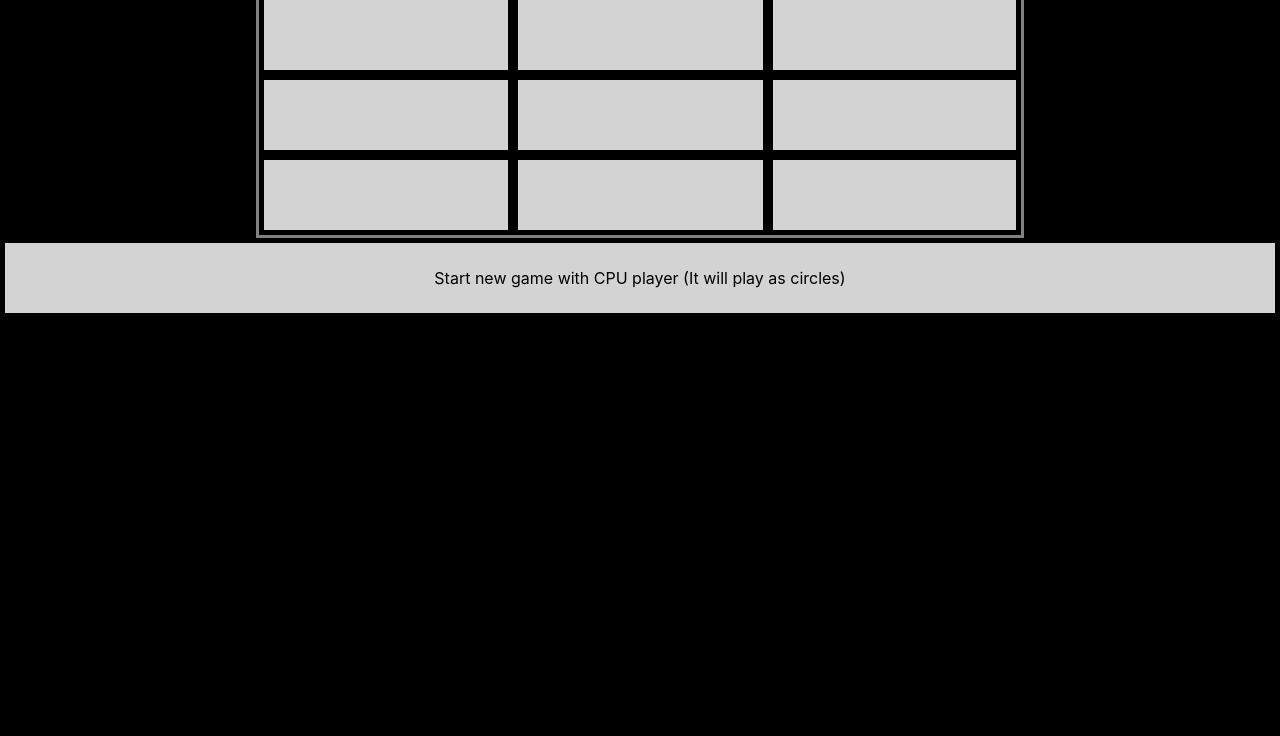
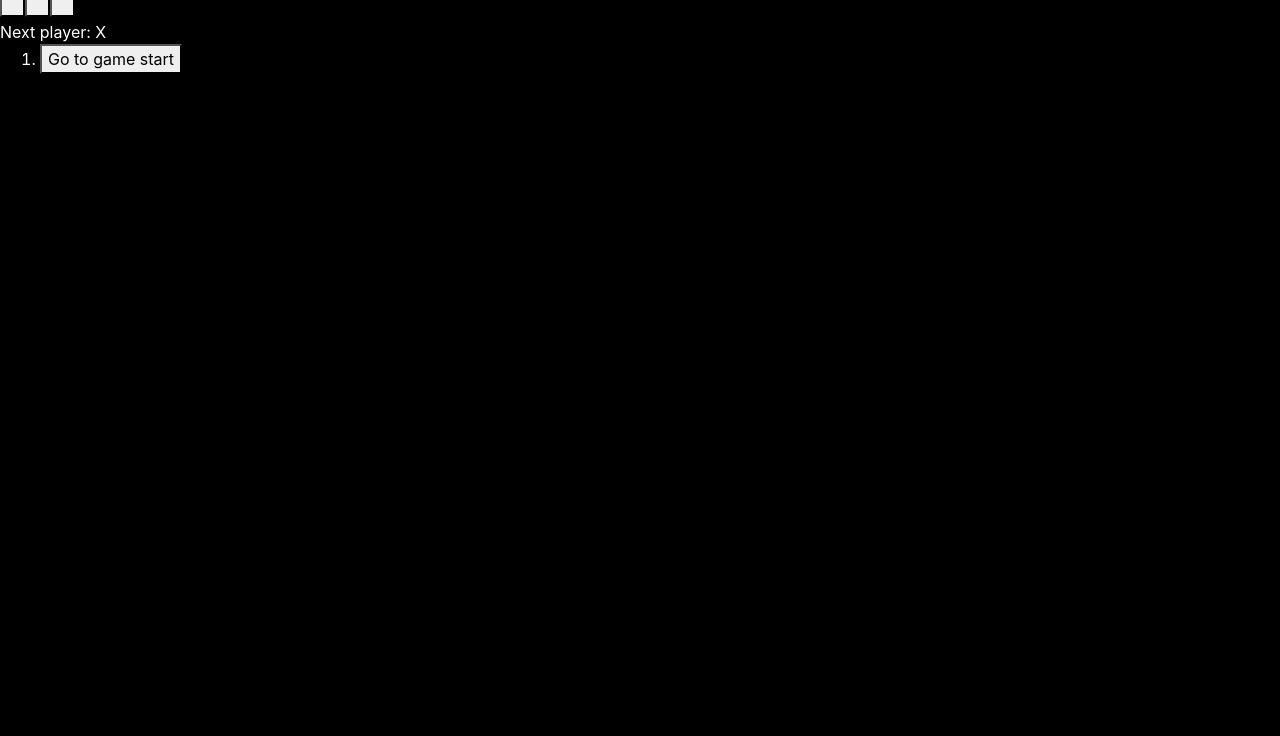
Before and after one commit to YEESH421/TicTacToe, a React app: page / in a window 1280 px wide. Shown: the part 64-800 px from the top of the page. Built offline with nearby package versions, Linux system fonts and the light colour scheme.

Commit message:
got cpu to work, game still crashes on a tie

```diff
--- a/src/index.css
+++ b/src/index.css
@@ -1,70 +1,8 @@
 body {
-  margin: 0;
-  font-family: -apple-system, BlinkMacSystemFont, 'Segoe UI', 'Roboto', 'Oxygen',
-    'Ubuntu', 'Cantarell', 'Fira Sans', 'Droid Sans', 'Helvetica Neue',
-    sans-serif;
-  -webkit-font-smoothing: antialiased;
-  -moz-osx-font-smoothing: grayscale;
-  height: 100%;
+	background-color: black;
+	color: white;
 }
-
-#root {
-  height: 100%;
+button.square{
+	height:25px;
+	width:25px;
 }
-code {
-  font-family: source-code-pro, Menlo, Monaco, Consolas, 'Courier New',
-    monospace;
-}
-html{
-  height: 100%;
-}
-.main{
-	margin-left: 13%;
-	padding: 0px 10px;
-}
-table {
-	margin-left: auto;
-	margin-right: auto;
-}
-body{
-	width: 100%;
-	height: 100%;
-	text-align: center;
-	background-color: black;
-}
-h1 {
-	color: green;
-}
-table{
-	width: 60%;
-	border-style: solid;
-	border-width: medium;
-	border-color: gray;
-	background-color: white;
-}
-td{
-	width: calc(100% / 6);
-	padding: 0;
-}
-th {
-	text-align: center;
-}
-input{
-	width: 100%;
-
-}
-input[type = "button"]{
-	height: 5em;
-  border-style: solid;
-  border-width: 5px;
-	background-color: lightgray;
-	font-size: medium;
-	padding: 0;
-}
-input[type = "button"]:disabled{
-	background-color: DarkSlateGray;
-	color: red;
-}
-input[type = "button"]:hover, input[type = "submit"]:hover{
-	background-color: gray;
-}
--- a/src/index.js
+++ b/src/index.js
@@ -3,269 +3,266 @@ import ReactDOM from 'react-dom';
 import './index.css';
 import * as serviceWorker from './serviceWorker';
 
-class Table extends React.Component {
-    constructor(){
-        super();
-        this.state = {
-            turn: "X",
-            gridRep: [0,1,2,3,4,5,6,7,8],
-            cpu: false
+function Square(props) {
+  return (
+    <button className="square" onClick={props.onClick}>
+      {props.value}
+    </button>
+  );
+}
+
+class Board extends React.Component {
+  renderSquare(i) {
+    return (
+      <Square
+        value={this.props.squares[i]}
+        onClick={() => this.props.onClick(i)}
+      />
+    );
+  }
+
+  render() {
+    return (
+      <div>
+        <div className="board-row">
+          {this.renderSquare(0)}
+          {this.renderSquare(1)}
+          {this.renderSquare(2)}
+        </div>
+        <div className="board-row">
+          {this.renderSquare(3)}
+          {this.renderSquare(4)}
+          {this.renderSquare(5)}
+        </div>
+        <div className="board-row">
+          {this.renderSquare(6)}
+          {this.renderSquare(7)}
+          {this.renderSquare(8)}
+        </div>
+      </div>
+    );
+  }
+}
+
+class Game extends React.Component {
+  constructor(props) {
+    super(props);
+    this.state = {
+      history: [
+        {
+          squares: Array(9).fill(null)
         }
+      ],
+      stepNumber: 0,
+      xIsNext: true
+    };
+  }
+  /** CPU functions */
+
+  /**
+   * determines cpu's next move
+   * @param squares current grid state
+   */
+  cpuMove(squares) {
+    var result = squares;
+    let pMvs = this.possibleMoves(squares, false);
+    let max = -100000;
+    let index = 0;
+    for (var i = 0; i < pMvs.length; i++) {
+      let rating = this.rateState(pMvs[i], true);
+      if (rating > max) {
+        max = rating;
+        index = i;
+      }
     }
-    goCheck(){
-        var y3 = this.state.gridRep[0] == this.state.gridRep[1] && this.state.gridRep[1] == this.state.gridRep[2];
-        var y2 = this.state.gridRep[3] == this.state.gridRep[4] && this.state.gridRep[4] == this.state.gridRep[5];
-        var y1 = this.state.gridRep[6] == this.state.gridRep[7] && this.state.gridRep[7] == this.state.gridRep[8];
-        var x3 = this.state.gridRep[0] == this.state.gridRep[3] && this.state.gridRep[3] == this.state.gridRep[6];
-        var x2 = this.state.gridRep[1] == this.state.gridRep[4] && this.state.gridRep[4] == this.state.gridRep[7];
-        var x1 = this.state.gridRep[2] == this.state.gridRep[5] && this.state.gridRep[5] == this.state.gridRep[8];
-        var leftdiagonal = this.state.gridRep[2] == this.state.gridRep[4] && this.state.gridRep[4] == this.state.gridRep[6];
-        var rightdiagonal = this.state.gridRep[0] == this.state.gridRep[4] && this.state.gridRep[4] == this.state.gridRep[8];
-        if (y3||y2||y1||x3||x2||x1||leftdiagonal||rightdiagonal) {
-            alert(this.state.turn + " Wins!");
-            var i = 0;
-            for(i= 0; i < document.getElementsByName("squares").length; i++){
-                document.getElementsByName("squares")[i].value = "";
+    var countX = 0;
+    var countO = 0;
+    for (var i = 0; i<9; i++){
+      if (squares[i] == "X"){
+        countX += 1;
+      }
+      if (squares[i] == "O"){
+        countO +=1;
+      }
+    }
+    var topLeft = false;
+    var topRight = false;
+    var bottomLeft = false;
+    var bottomRight = false;
+    if (squares[0] == "X") {
+      topLeft = true;
+    }
+    if (squares[2] == "X"){
+      topRight = true;
+    }
+    if (squares[6] == "X"){
+      bottomLeft = true;
+    }
+    if (squares[8] == "X"){
+      bottomRight = true;
+    }
+    if (topLeft && bottomRight && countX == 2){
+      result[1] = "O";
+    }else if (topRight && bottomLeft && countX == 2){
+      result[1] = "O";
+    }else{
+      result = pMvs[index];
+    }
+    return result;
+  }
+  /**
+   * rates how good state is for O
+   * @param {*} state gamestate to be rated
+   */
+  rateState(state, xturn) {
+    if (calculateWinner(state) == 'O') { //win awards points
+      return 10;
+    } else if (calculateWinner(state) == 'X') { //lose awards negative points
+      return -100;
+    } else if (calculateWinner(state) == null && !this.gridFull(state)) { //if nobody wins, create new array of possible states following current state
+      let nextMoves = this.possibleMoves(state, xturn);
+      let rating = 0
+      for (var i = 0; i < nextMoves.length; i++) {
+        rating += this.rateState(nextMoves[i], !xturn)/10.0
+      }
+      return rating;
+    }
+    else {
+      return 0;
+    }
+  }
+  gridFull(state) {
+    let full = true;
+    for (var i = 0; i < 9; i++) {
+      if (state[i] == "" || state[i] == null) {
+        full = false;
+      }
+    }
+    return full;
+  }
+  possibleMoves(squares, xturn) {
+    let states = new Array();
+    for (var i = 0; i < 9; i++) { //iterating thru all possible grid positions
+      if (squares[i] == "" || squares[i] == null) { //create possible grid of newstate where possible
+        let temp = squares.slice();
+        if (xturn) {
+          temp[i] = 'X';
+        } else {
+          temp[i] = 'O';
+        }
+        states.push(temp);
+      }
+    }
+    return states;
+  }
+
+/** Game Functions */
+
+  handleClick(i) {
+    const history = this.state.history.slice(0, this.state.stepNumber + 1);
+    const current = history[history.length - 1];
+    var squares = current.squares.slice();
+    if (this.state.xIsNext) {
+      squares[i] = 'X';
+    } else {
+      squares[i] = 'O';
+    }
+    this.setState(
+    {
+      history: history.concat([
+        {
+          squares: squares
+        }
+      ]),
+      stepNumber: history.length,
+      xIsNext: !this.state.xIsNext,
+    },
+    () => {
+      const history = this.state.history.slice(0, this.state.stepNumber + 1);
+      const current = history[history.length - 1];
+      var squares = current.squares.slice();
+      squares = this.cpuMove(squares);
+      this.setState(
+        {
+          history: history.concat([
+            {
+              squares: squares
             }
-            this.setState({gridRep: [0,1,2,3,4,5,6,7,8]});
-            this.setState({cpu: false});
-            this.setState({turn: "X"});
-        }
+          ]),
+          stepNumber: history.length,
+          xIsNext: !this.state.xIsNext,
+        })
+    })
+  }
 
+  jumpTo(step) {
+    this.setState({
+      stepNumber: step,
+      xIsNext: (step % 2) === 0
+    });
+  }
+
+  render() {
+    const history = this.state.history;
+    const current = history[this.state.stepNumber];
+    console.log(current.squares)
+    const winner = calculateWinner(current.squares);
+
+    const moves = history.map((step, move) => {
+      const desc = move ?
+        'Go to move #' + move :
+        'Go to game start';
+      return (
+        <li key={move}>
+          <button onClick={() => this.jumpTo(move)}>{desc}</button>
+        </li>
+      );
+    });
+
+    let status;
+    if (winner) {
+      status = "Winner: " + winner;
+    } else {
+      status = "Next player: " + (this.state.xIsNext ? "X" : "O");
     }
-    startWtihCPU = () => {
-        var i = 0;
-        for(i= 0; i < document.getElementsByName("squares").length; i++){
-            document.getElementsByName("squares")[i].value = "";
-        }
-        this.setState({gridRep: [0,1,2,3,4,5,6,7,8]});
-        this.setState({cpu: true});
-        this.setState({turn: "X"});
+
+    return (
+      <div className="game">
+        <div className="game-board">
+          <Board
+            squares={current.squares}
+            onClick={i => this.handleClick(i)}
+          />
+        </div>
+        <div className="game-info">
+          <div>{status}</div>
+          <ol>{moves}</ol>
+        </div>
+      </div>
+    );
+  }
+}
+
+// ========================================
+
+ReactDOM.render(<Game />, document.getElementById("root"));
+
+function calculateWinner(squares) {
+  const lines = [
+    [0, 1, 2],
+    [3, 4, 5],
+    [6, 7, 8],
+    [0, 3, 6],
+    [1, 4, 7],
+    [2, 5, 8],
+    [0, 4, 8],
+    [2, 4, 6]
+  ];
+  for (let i = 0; i < lines.length; i++) {
+    const [a, b, c] = lines[i];
+    if (squares[a] && squares[a] === squares[b] && squares[a] === squares[c]) {
+      return squares[a];
     }
-    selectBox(gridNum){
-        var tempgridRep = this.state.gridRep;
-        if(tempgridRep[gridNum] != "X" && tempgridRep[gridNum] != "O"){
-            document.getElementsByName("squares")[gridNum].value = this.state.turn;
-            tempgridRep[gridNum] = this.state.turn;
-            this.setState({gridRep: tempgridRep});
-            this.goCheck();
-            if (this.state.turn == "X") {
-                this.setState({turn:"O"});
-            }else{
-                this.setState({turn:"X"});
-            }
-            if (this.state.cpu == true) {
-                this.cpuTurn();
-            }
-        }
-    }
-    cpuTurn(){
-        var tempgridRep = this.state.gridRep;
-        var newGrid = this.CPUChooseBox()
-        var i = 0;
-        this.setState({gridRep: newGrid});
-        for(var x = 0; x < tempgridRep.length; x++){
-            if(tempgridRep[x] != newGrid[x]){
-                i = x;
-            }
-        }
-        document.getElementsByName("squares")[i].value = "O";
-        this.goCheck();
-        this.setState({turn: "X"});
-        /*
-            while(tempgridRep[i] == "X" || tempgridRep[i] == "O"){
-                i++;
-            }
-            document.getElementsByName("squares")[i].value = "O";
-            tempgridRep[i] = "O";
-            this.setState({gridRep: tempgridRep});
-            this.goCheck();
-            this.setState({turn:"X"});
-        */
-    }
-    evaluationHelper(segment){
-        var points = 0;
-        var xCount = 0;
-        var oCount = 0;
-        segment.forEach(function (x) {
-            if(x == "X"){
-                xCount += 1;
-            }else if(x == "O"){
-                oCount += 1;
-            }
-        });
-        if (oCount == 1 && xCount == 0){
-            points += 1;
-        }else if(oCount == 2 && xCount == 0) {
-            points += 3
-        }else if(oCount == 3){
-            points += 19
-        }
-        if (xCount == 2 && oCount == 0){
-            points -= 10;
-        }else if(xCount == 2 && oCount == 1){
-            points += 4;
-        }else if(xCount == 3){
-            points -= 20;
-        }
-        return points
-    }
-    evaluateState(state){
-        var points = 0;
-        var horizontalSegment;
-        var verticalSegment;
-        var diagonalSegment;
-        for (var i = 0; i < state.length; i++){
-            for(var j = 0 ;j<3; j++) {
-                horizontalSegment = state[i][0].slice(j*3, (j*3)+ 3);
-                points += this.evaluationHelper(horizontalSegment);
-            }
-            for(j=0; j<3; j++){
-                verticalSegment = [];
-                verticalSegment.push(state[i][0][j]);
-                verticalSegment.push(state[i][0][j+3]);
-                verticalSegment.push(state[i][0][j+6]);
-                points += this.evaluationHelper(verticalSegment);
-            }
-            for(j = 0; j<2; j++){
-                diagonalSegment = [];
-                diagonalSegment.push(state[i][0][j*2]);
-                diagonalSegment.push(state[i][0][4]);
-                diagonalSegment.push(state[i][0][8-j*2]);
-                points += this.evaluationHelper(diagonalSegment);
-            }
-            state[i][2] = points;
-            points = 0;
-        }
-    }
-    CPUChooseBox(){
-        var tempgridRep = this.state.gridRep;
-        var state1 = []; //state1 is all possible game states after 1 turn
-        var max = 0;
-        for (var i = 0; i < 9; i++){
-            if (tempgridRep[i] != "X" && tempgridRep[i] != "O"){
-                var possibleMove = tempgridRep.slice(0);
-                possibleMove[i] = "O";
-                state1.push([possibleMove, 0, 0]); //each possible game state, its ancestor, and  the game state's rating for circles
-            }
-        }
-        var x;
-        var y;
-        var state2 = [];
-        var min = 10;
-        for (x = 0; x < state1.length; x++){
-            for (var y = 0; y < 9; y++){
-                if (state1[x][0] != undefined){
-                    if (state1[x][0][y] != "X" && state1[x][0][y] != "O"){
-                        var possibleMove = state1[x][0].slice(0);
-                        possibleMove[y] = "X";
-                        state2.push([possibleMove, x, 0]);
-                    }
-                }
-            }
-        }
-        var state3 = [];
-        max = 0;
-        for (x = 0; x < state2.length; x++){
-            for (var y = 0; y < 9; y++){
-                if (state2[x][0] != undefined){
-                    if (state2[x][0][y] != "X" && state2[x][0][y] != "O"){
-                        var possibleMove = state2[x][0].slice(0);
-                        possibleMove[y] = "O";
-                        state3.push([possibleMove, x, 0]);
-                    }
-                }
-            }
-        }
-        this.evaluateState(state3);
-        y = 0;
-        for(x = 0; x<state2.length; x++){
-            if(x == state2.length-1){
-                while(y < state3.length){
-                    if (max < state3[y][2]) {
-                        max = state3[y][2];
-                        state2[x][2] = max;
-                    }
-                    y++;
-                }
-                max= 0;
-            } else{
-            while(state3[y][1] == x){
-                if (max < state3[y][2]) {
-                    max = state3[y][2];
-                    state2[x][2] = max;
-                }
-                y++;
-            }
-            max= 0;
-            }
-
-        }
-        y = 0;
-        for(x=0; x<state1.length; x++) {
-            if(x == state1.length-1){
-                while(y < state2.length) {
-                    if (min < state2[y][2]) {
-                        min = state2[y][2];
-                        state1[x][2] = min;
-                    }
-                    y++;
-                }
-                min= 10;
-            } else {
-            while(state2[y][1] == x) {
-                if (min < state2[y][2]) {
-                    min = state2[y][2];
-                    state1[x][2] = min;
-                }
-                y++;
-            }
-            min= 10;
-        }
-            }
-        y = 0;
-        var desiredState;
-        max = -1;
-        for(x = 0; x<state1.length; x++){
-            if (state1[x][2] > max) {
-                max = state1[x][2];
-                desiredState = state1[x][0];
-                console.log(desiredState);
-            }
-        }
-        return desiredState;
-    }
-    render() {
-        return(
-            <>
-            <h1>TicTacToe</h1>
-            <table id = "table">
-                <tbody>
-                <tr>
-                    <td><input type = "button" name = "squares" type = "button"  onClick = {this.selectBox.bind(this, 0)}></input></td>
-                    <td><input type = "button" name = "squares" type = "button" onClick = {this.selectBox.bind(this, 1)}></input></td>
-                    <td><input type = "button" name = "squares" type = "button" onClick = {this.selectBox.bind(this, 2)}></input></td>
-                </tr>
-                <tr>
-                    <td><input type = "button" name = "squares" type = "button" onClick = {this.selectBox.bind(this, 3)}></input></td>
-                    <td><input type = "button" name = "squares" type = "button" onClick = {this.selectBox.bind(this, 4)}></input></td>
-                    <td><input type = "button" name = "squares" type = "button" onClick = {this.selectBox.bind(this, 5)}></input></td>
-                </tr>
-                <tr>
-                    <td><input type = "button" name = "squares" type = "button" onClick = {this.selectBox.bind(this, 6)}></input></td>
-                    <td><input type = "button" name = "squares" type = "button" onClick = {this.selectBox.bind(this, 7)}></input></td>
-                    <td><input type = "button" name = "squares" type = "button" onClick = {this.selectBox.bind(this, 8)}></input></td>
-                </tr>
-                </tbody>
-            </table>
-            <input type = "button" id = "cpu" value = "Start new game with CPU player (It will play as circles)" onClick = {this.startWtihCPU}></input>
-            </>
-        );
-    }
+  }
+  return null;
 }
-ReactDOM.render(<Table />, document.getElementById('root'));
-
-// If you want your app to work offline and load faster, you can change
-// unregister() to register() below. Note this comes with some pitfalls.
-// Learn more about service workers: https://bit.ly/CRA-PWA
-serviceWorker.unregister();
```
Also changed, not shown: public/index.html (+1 -1 lines), 1 other file.
